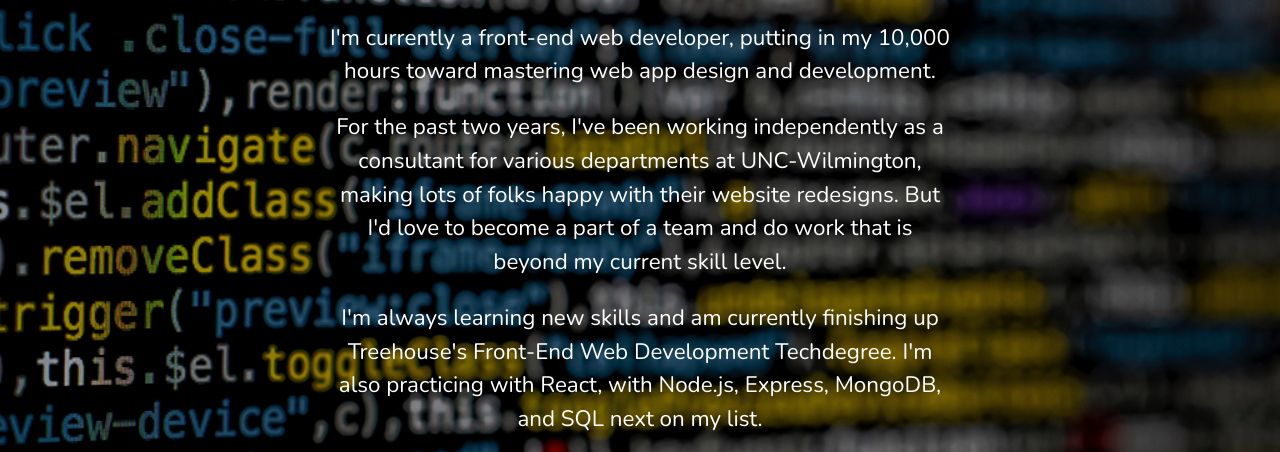
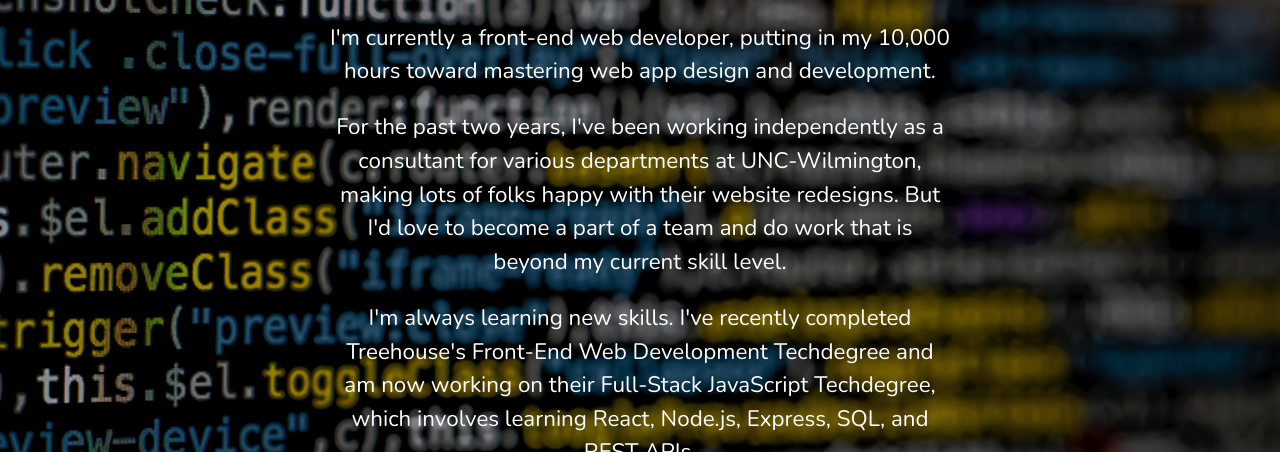
Before and after one commit to stephenlanim/portfolio, a plain HTML site: page index.html in a window 1280 px wide. Shown: the part 248-700 px from the top of the page. Drawn offline with nearby package versions, Linux system fonts and the light colour scheme.

Commit message:
Updated About Me with Techdegree graduation and FSJS enrollment.

```diff
--- a/index.html
+++ b/index.html
@@ -48,7 +48,7 @@
             <p>I'm currently a front-end web developer, putting in my 10,000 hours toward mastering web app design and development.</p>
             <p>For the past two years, I've been working independently as a consultant for various departments at UNC-Wilmington, making lots of folks happy with their website redesigns. But I'd love to become a part of a team and do work that is beyond my current skill level.</p>
             <!-- <p>I've let my clients know that I'd be using them as references, so feel free to reach out to any of them.</p> -->
-            <p>I'm always learning new skills and am currently finishing up Treehouse's Front-End Web Development Techdegree. I'm also practicing with React, with Node.js, Express, MongoDB, and SQL next on my list.</p>
+            <p>I'm always learning new skills. I've recently completed Treehouse's Front-End Web Development Techdegree and am now working on their Full-Stack JavaScript Techdegree, which involves learning React, Node.js, Express, SQL, and REST APIs.</p>
             <!-- <p>I initially learned user interface design, HTML, CSS, and Bootstrap as part of my master of science program in instructional technology. But after completing some front-end web development projects for some local clients, I was hooked.</p> -->
             <!-- <p>Deciding to go all the way with web development was one of the best decisions I've ever made. I wish I'd discovered my passion and talent for web development ages ago!</p> -->
           </div>
```
Also changed, not shown: 2 other files.
